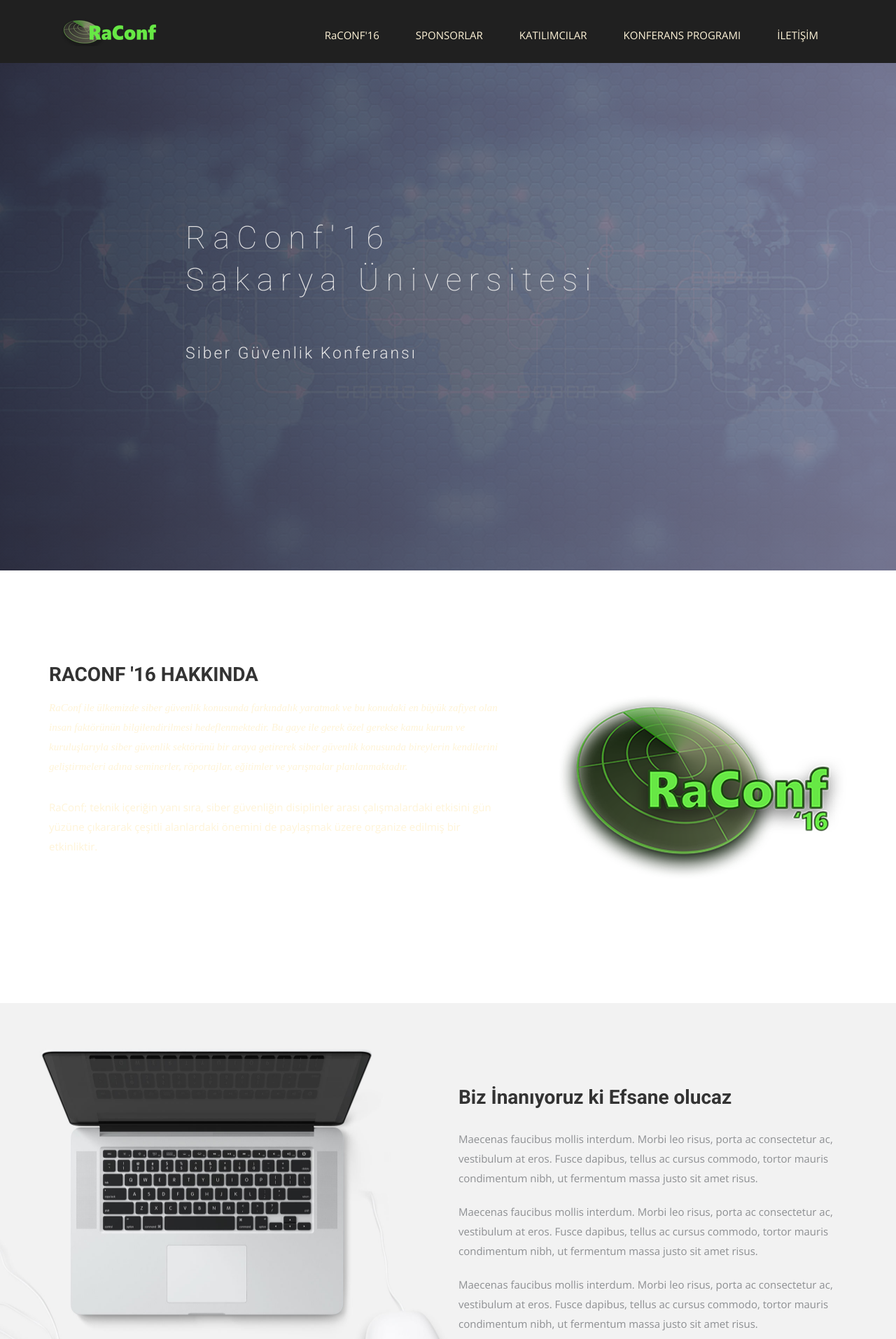
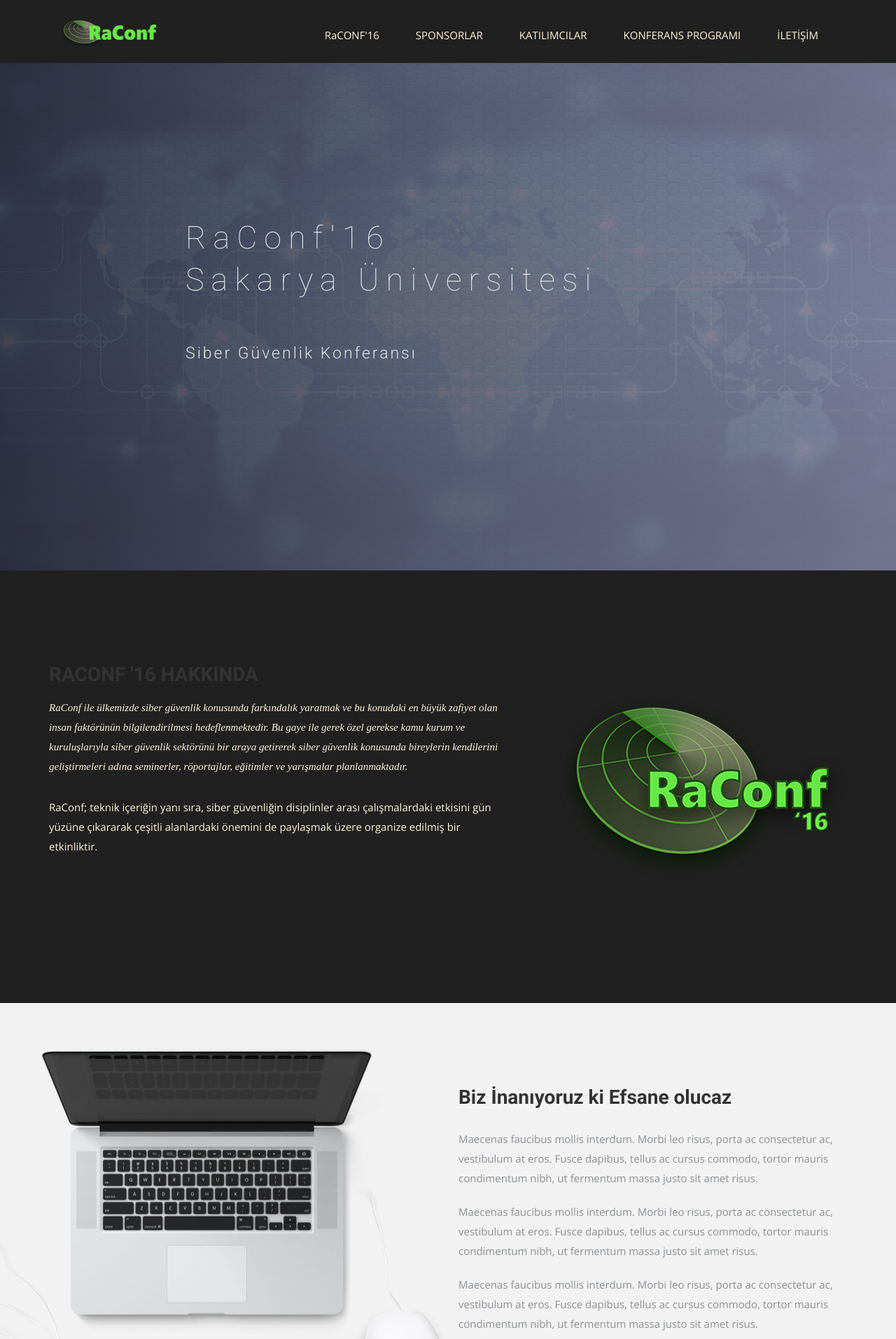
Before and after one commit to bilkamp/bilkamp19.github.io, a Jekyll site: the page built from index.html, in a window 1280 px wide. Shown: the top 1913 px of the page at 70% size. Built offline with Jekyll 4.4.1, drawn with Linux system fonts in a browser that asks for light colours; nearby versions of some CDN libraries; some web fonts are replaced.

Commit message:
Değişiklikler

```diff
--- a/index.html
+++ b/index.html
@@ -18,7 +18,7 @@
   </div>
 </section>
 <!-- Wrapper Start -->
-<section id="intro">
+<section id="intro" style="background-color:#202020;">
   <div class="container">
     <div class="row">
       <div class="col-md-7 col-sm-12">
```
